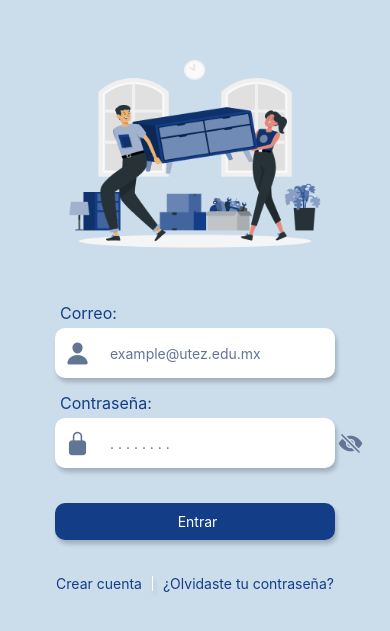
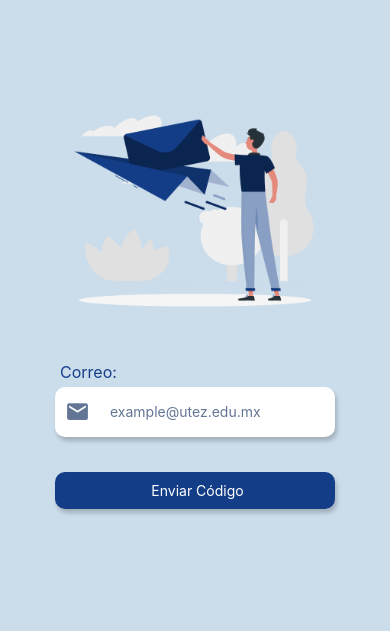
Before and after one commit to josemanuel11sans/AssetTrackerUtez-Movile, a React Native app: screen /RecuperarContrasena in a window 390 px wide. Shown: the part 127-758 px from the top of the page. Built offline with nearby package versions, Linux system fonts and the light colour scheme.

Commit message:
Avance de pantalla de Recuperar Contraseña por Correo

```diff
--- a/src/navigation/StackNavigator.js
+++ b/src/navigation/StackNavigator.js
@@ -8,6 +8,7 @@ import InicioSesionScreen from "../screens/InicioSesionScreen";
 import ScannerScreen from "../screens/ScannerScreen";
 import RegistroDeRecursosScreen from "../screens/RegistroDeRecursosScreen";
 import BottomTabNavigator from "./BottomTabNavigator";
+import RecuperarContrasenaScreen from "../screens/RecuperarContrasenaScreen";
 const Stack = createNativeStackNavigator();
 
 export default function StackNavigator() {
@@ -15,6 +16,7 @@ export default function StackNavigator() {
         <Stack.Navigator initialRouteName="Login">
             <Stack.Screen name="Login" component={InicioSesionScreen} options={{ headerShown: false }} />
             <Stack.Screen name="Main" component={BottomTabNavigator} options={{ headerShown: false }} />
+            <Stack.Screen name="RecuperarContrasena" component={RecuperarContrasenaScreen} options={{ headerShown: false }} />
             <Stack.Screen name="Scanner" component={ScannerScreen} options={{ headerShown: false }} />
             <Stack.Screen name="Recursos" component={RegistroDeRecursosScreen} options={{ headerShown: false }} />
             <Stack.Screen name="Edificios" component={EdificiosScreen} options={{ headerShown: false, title: "Edificios" }}/>
--- /dev/null
+++ b/src/screens/RecuperarContrasenaScreen.js
@@ -0,0 +1,105 @@
+import React, { useState } from 'react';
+import { View, Text, TextInput, StyleSheet, TouchableOpacity, Image } from 'react-native';
+import { MaterialCommunityIcons } from '@expo/vector-icons';
+
+const RecuperarContrasenaScreen = () => {
+    const [email, setEmail] = useState('');
+
+    return (
+        <View style={styles.container}>
+            <View style={styles.card}>
+                <Image source={require('../../assets/email.png')} style={styles.imgEmail} />
+            </View>
+            {/* Formulario de correo */}
+            <Text style={styles.textInput}>Correo:</Text>
+            <View style={styles.inputContainer}>
+                <MaterialCommunityIcons name="email" style={styles.icon} />
+                <TextInput
+                style={styles.input}
+                    placeholder="example@utez.edu.mx"
+                    value={email}
+                    onChangeText={setEmail}
+                    keyboardType="email-address"
+                    autoCapitalize="none"
+                />
+            </View>
+            <TouchableOpacity style={styles.button}>
+                <Text style={styles.buttonText} onPress={() => navigation.navigate('CodigoRecuperacion')}>Enviar Código</Text>
+            </TouchableOpacity>
+        </View>
+    );
+};
+
+const styles = StyleSheet.create({
+    container: {
+        flex: 1,
+        justifyContent: 'center',
+        alignItems: 'center',
+        backgroundColor: '#CBDCEB',
+        padding: 20
+    },
+    card: {
+        width: 300,
+        height: 300,
+        justifyContent: 'center',
+        alignItems: 'center'
+    },
+    imgEmail: {
+        width: 300,
+        height: 300,
+        resizeMode: 'contain'
+    },
+    inputContainer: {
+        flexDirection: 'row',
+        alignItems: 'center',
+        backgroundColor: '#FFFFFF',
+        borderRadius: 10,
+        paddingHorizontal: 10,
+        width: '80%',
+        height: 50,
+        marginBottom: 10,
+        shadowColor: '#000',
+        shadowOffset: { width: 2, height: 4 },
+        shadowOpacity: 0.2,
+        shadowRadius: 4
+    },
+    input: {
+        flex: 1,
+        height: 50,
+        color: '#637594',
+        paddingHorizontal: 10
+    },
+    textInput: {
+        color: '#133E87',
+        fontSize: 16,
+        textAlign: 'left',
+        alignSelf: 'flex-start',
+        margin: 5,
+        paddingLeft: 35
+    },
+    icon: {
+        fontSize: 25,
+        color: "#637594",
+        marginRight: 10
+    },
+    button: {
+        margin: 25,
+        flexDirection: 'row',
+        alignItems: 'center',
+        justifyContent: 'center',
+        backgroundColor: '#133E87',
+        padding: 10,
+        borderRadius: 10,
+        width: '80%',
+        shadowColor: '#000',
+        shadowOffset: { width: 2, height: 4 },
+        shadowOpacity: 0.2,
+        shadowRadius: 4
+    },
+    buttonText: {
+        color: '#FFF',
+        marginLeft: 5,
+    }
+});
+
+export default RecuperarContrasenaScreen;
```
Also changed, not shown: assets/code.png (added), assets/email.png (added).
